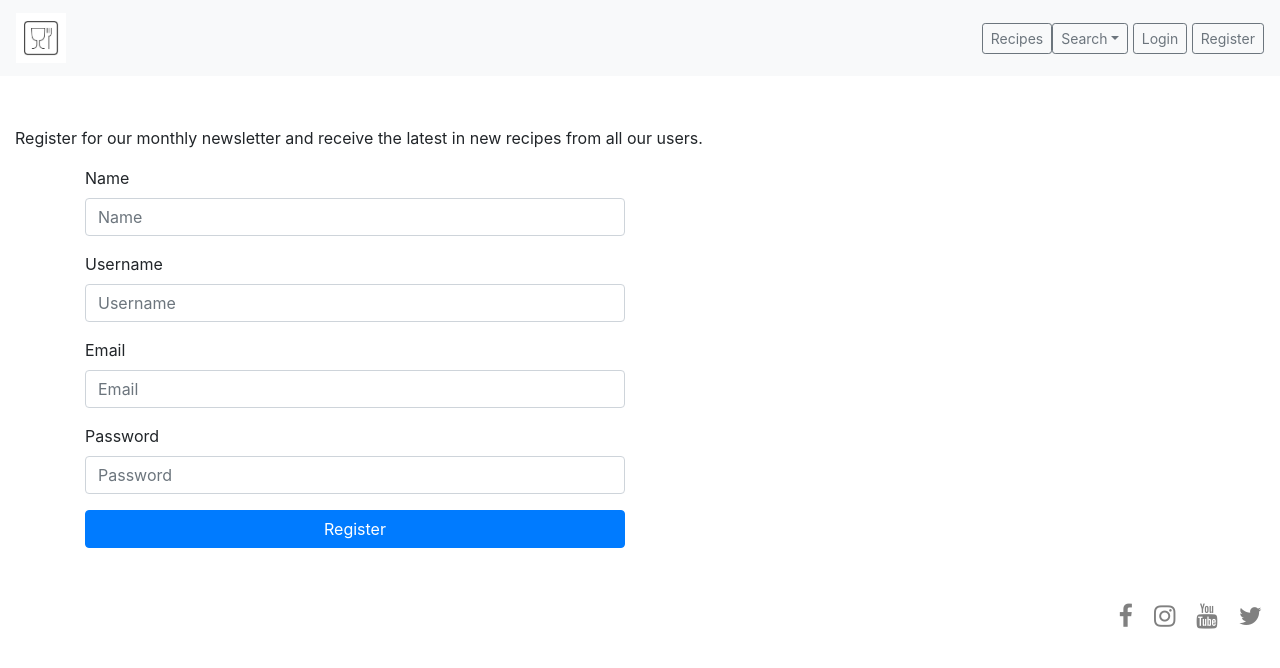
After one commit to LiamD88/cooking-for-you, a Flask app: template templates/register.html in a window 1280 px wide. The commit adds this page. Shown: the top 668 px of the page. Run offline with Flask 2, Linux system fonts and the light colour scheme; the template is opened without the code that fills it, so the values that code supplies are empty; some libraries are stand-ins or nearby versions.

Commit message:
I have added a register.html page with a generic register form to allow people to enter in details and register as user. this will be updated later to have flash messages and to change the home page upon registering

```diff
--- a/templates/base.html
+++ b/templates/base.html
@@ -19,7 +19,8 @@
     <div class="dropdown"><button class="btn btn-sm btn-outline-secondary dropdown-toggle" data-toggle="dropdown"
         type="button">Search</button>
       <div class="dropdown-menu" aria-labelledby="dropdownMenuButton"><a class="dropdown-item" href="#">Action</a></div>
-      <a class="btn btn-sm btn-outline-secondary" type="button" href="{{ url_for('login_page') }}">Login/Register</button></a>
+      <a class="btn btn-sm btn-outline-secondary" type="button" href="{{ url_for('login_page') }}">Login</button></a>
+      <a class="btn btn-sm btn-outline-secondary" type="button" href="{{ url_for('register_page') }}">Register</button></a>
   </nav>
 
 
--- /dev/null
+++ b/templates/register.html
@@ -0,0 +1,47 @@
+{% extends 'base.html' %}
+
+{% block content %}
+
+<div class="container-fluid">
+  <div class="row">
+    <div class="col-12">
+      <p class="login-text">Register for our monthly newsletter and
+        receive the latest in new recipes from
+        all our users.
+      </p>
+    </div>
+  </div>
+</div>
+
+
+
+<div class="container">
+  <div class="row">
+    <div class="col-md-6">
+      <form method=POST action="{{ url_for('register_page') }}">
+        <div class="form-group">
+          <label for="exampleInputEmail1">Name</label>
+          <input type="text" class="form-control" name="name" placeholder="Name">
+      </div>
+        <div class="form-group">
+            <label for="exampleInputEmail1">Username</label>
+            <input type="text" class="form-control" name="username" placeholder="Username">
+        </div>
+        <div class="form-group">
+          <label for="exampleInputEmail1">Email</label>
+          <input type="email" class="form-control" name="Email" placeholder="Email">
+      </div>
+        <div class="form-group">
+            <label for="exampleInputPassword1">Password</label>
+            <input type="password" class="form-control" name="password" placeholder="Password">
+        </div>
+        <button type="submit" class="btn btn-primary btn-block">Register</button>
+    </form>
+    </div>
+  </div>
+</div>
+</div>
+</div>
+
+
+{% endblock %}
```
